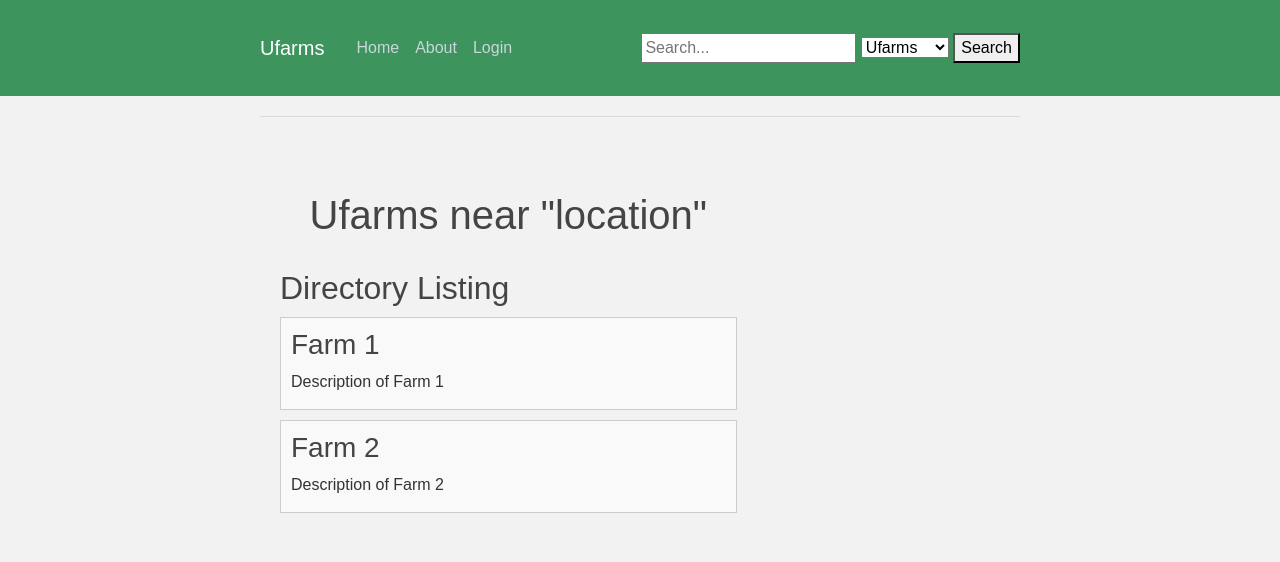
After one commit to MarkEhler/UfarmsLegacy, a Flask app: page /ufarms in a window 1280 px wide. The commit adds this page. Shown: the top 562 px of the page. Run offline with Flask 3, Linux system fonts and the light colour scheme; parts of the project's set-up code (start-up, migrations or seed data) failed here and were passed over; some libraries are stand-ins or nearby versions.

Commit message:
prelaunch update

```diff
--- a/app/__init__.py
+++ b/app/__init__.py
@@ -8,7 +8,7 @@ from flask_migrate import Migrate
 app = Flask(__name__)
 app.config.from_object(Config)
 app.secret_key = Config.SECRET_KEY
-
+print(f"?ssl_ca={Config.APP_PATH}/ca-certificates.crt")
 # Create a SQLAlchemy database connection     f"?ssl_ca={Config.APP_PATH}/ca-certificates.crt"
 app.config['SQLALCHEMY_DATABASE_URI'] = (
     f"mysql+mysqlconnector://{Config.DB_USER}:{Config.DB_PASSWORD}@{Config.DB_HOST}/{Config.DB_NAME}"
--- a/app/routes.py
+++ b/app/routes.py
@@ -70,17 +70,36 @@ def mailing2():
     #flash('email copied to clipboard')
     return render_template('mailinglist2.html', title='Ufarms - Mailbox')
 
-# future route ufarmer/<hash or username>
-@app.route('/profile', methods=['GET', 'POST'])
-def profile():
-    return render_template('profile.html', title='Test Profile Page')
-
 @app.route('/redirect_about')
 def redirect_about():
     flashed_message = Markup('<strong>Copied to clipboard</strong>')
     flash(flashed_message)
     return redirect(url_for('about'))
 
+
+
+# directories
+@app.route('/ufarmers', methods=['GET', 'POST'])
+def ufarmers():
+    return render_template('ufarmers.html', title='Test Profile Directory Page')
+
+# future route ufarmers/<hash or username>
+@app.route('/profile', methods=['GET', 'POST'])
+def profile():
+    return render_template('profile.html', title='Test Profile Page')
+
+@app.route('/ufarms', methods=['GET', 'POST'])
+def ufarms():
+    return render_template('ufarms.html', title='Test Farm Page')
+
+@app.route('/ufarm', methods=['GET', 'POST'])
+def ufarm():
+    return render_template('ufarm.html', title='Test Farm Page')
+
+
+
+
+# testing
 @app.route('/iframe')
 def iframe():
     return render_template('iframe.html')
--- a/app/templates/layout.html
+++ b/app/templates/layout.html
@@ -106,6 +106,18 @@
               <a class="nav-item nav-link" href="/login">Login</a>
             </div>
           </div>
+          <div class="search form" id="SearchForm">
+                <!-- todo add acutal functionallity -->
+                <form action="/search" method="GET">
+                  <input type="text" name="query" placeholder="Search...">
+                  <select name="category">
+                      <option value="Ufarms">Ufarms</option>
+                      <option value="Ufarmers">Ufarmers</option>
+                  </select>
+                  <button type="submit">Search</button>
+              </form>
+
+          </div>
         </div>
       </nav>
     </header>
--- /dev/null
+++ b/app/templates/ufarms.html
@@ -0,0 +1,47 @@
+{% extends "layout.html" %}
+{% block title %} User Profile {% endblock %}
+{% block app_content %}
+<head>
+    <meta charset="UTF-8">
+    <meta name="viewport" content="width=device-width, initial-scale=1.0">
+    <title>Directory Page</title>
+    <style>
+        .container {
+            max-width: 800px;
+            margin: 0 auto;
+            padding: 20px;
+        }
+        .directory-item {
+            border: 1px solid #ccc;
+            padding: 10px;
+            margin: 10px 0;
+            background-color: #f9f9f9;
+        }
+    </style>
+</head>
+<body>
+
+    <br>
+    <br>
+    <header>
+        <!-- fill location with previous search zip -->
+        <h1>Ufarms near "location"</h1>
+    </header>
+    <!-- these will be brough in via the db results that fit the query -->
+    <div class="container">
+        <h2>Directory Listing</h2>
+        <div class="directory-item">
+            <h3>Farm 1</h3>
+            <p>Description of Farm 1</p>
+        </div>
+        <div class="directory-item">
+            <h3>Farm 2</h3>
+            <p>Description of Farm 2</p>
+        </div>
+        <!-- Add more directory items as needed -->
+    </div>
+    <!-- page 1 of n -->
+</body>
+</html>
+
+{% endblock app_content %}
```
Also changed, not shown: app/models.py (+15 -7 lines), app/templates/ufarm.html (added, +68 -0 lines), app/templates/ufarmers.html (added, +47 -0 lines), README.md, 1 other file.
